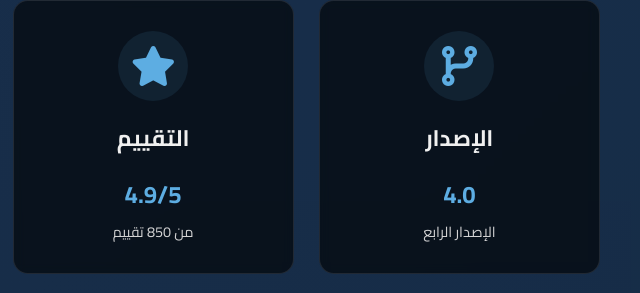
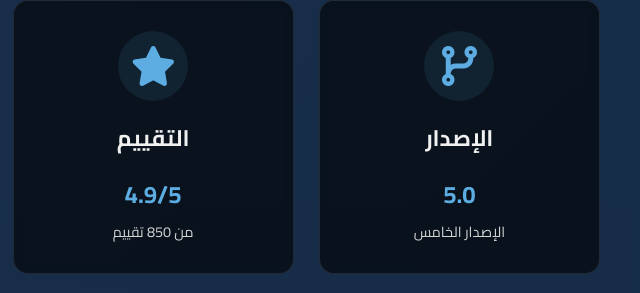
Before and after one commit to hifzmanager/tahfizsystem, a plain HTML site: page index.html in a window 1280 px wide. Shown: the part 3467-3760 px from the top of the page, 640-1280 px from the left. Drawn offline with Linux system fonts and the light colour scheme.

Commit message:
Update index.html

```diff
--- a/index.html
+++ b/index.html
@@ -1828,8 +1828,8 @@
                         <i class="fas fa-code-branch"></i>
                     </div>
                     <h3>الإصدار</h3>
-                    <div class="value">4.0</div>
-                    <div class="sub-value">الإصدار الرابع</div>
+                    <div class="value">5.0</div>
+                    <div class="sub-value">الإصدار الخامس</div>
                 </div>
 
                 <div class="app-info-card">
```
